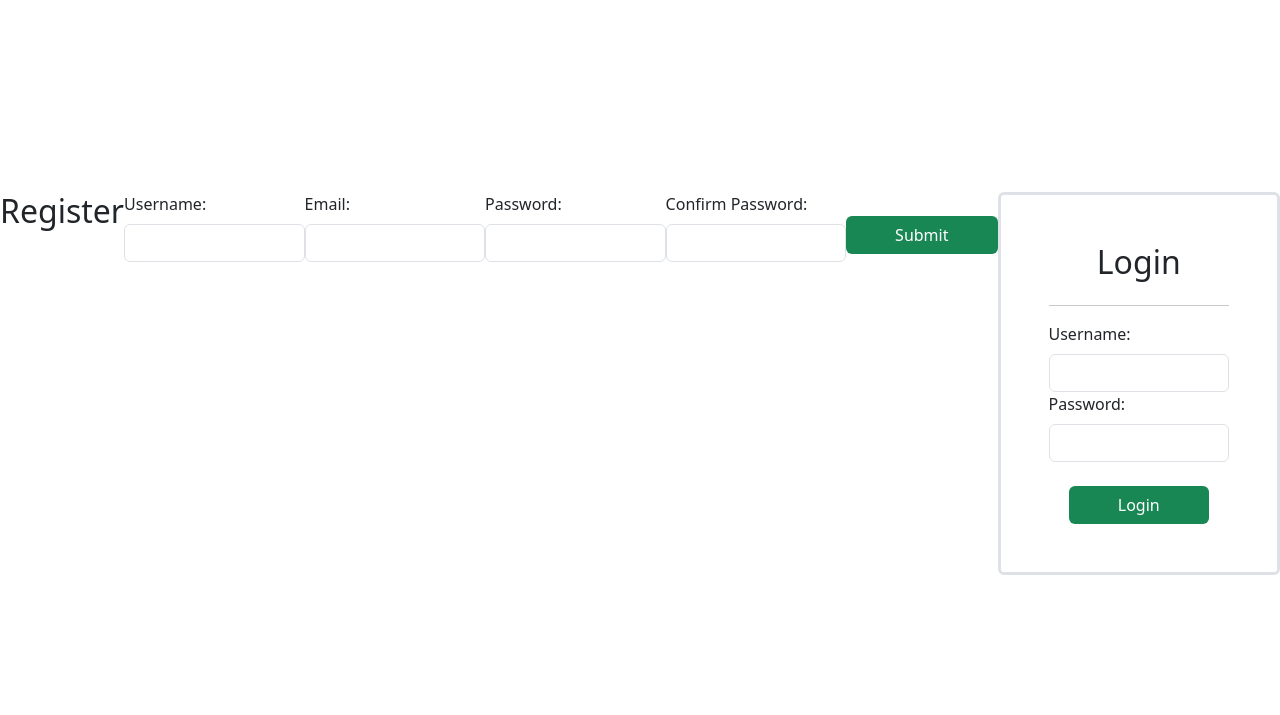
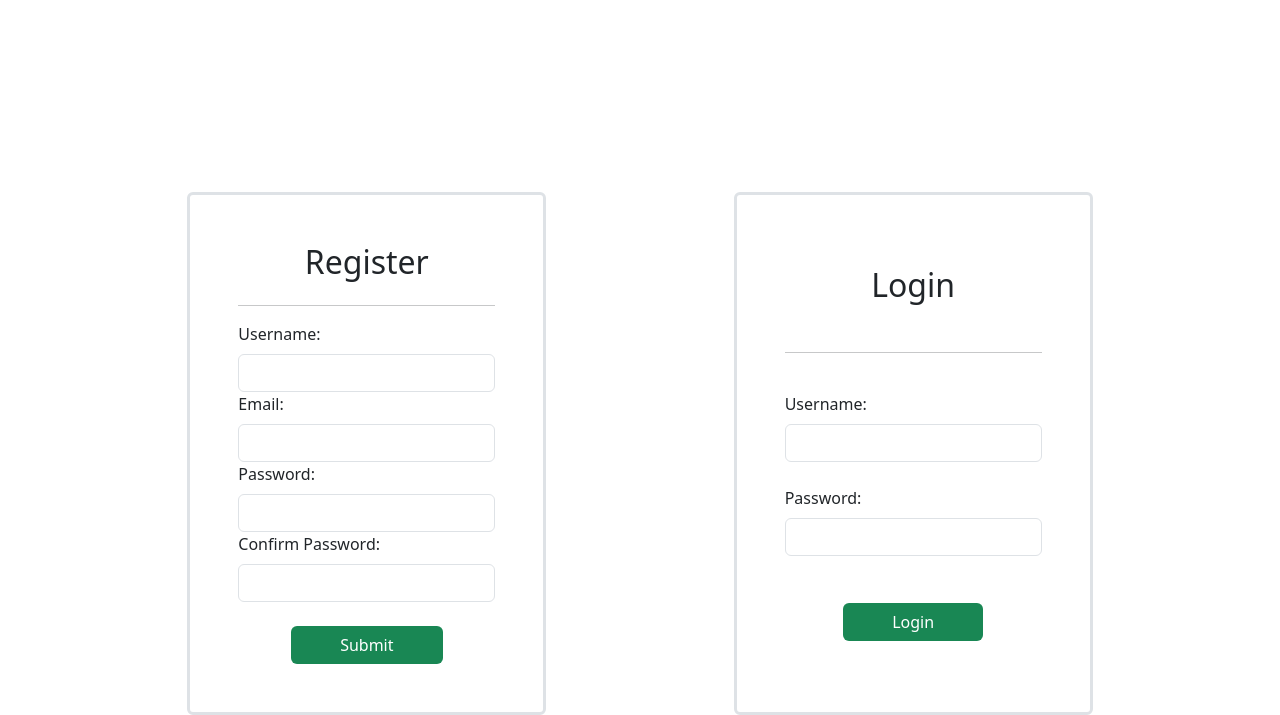
Before and after one commit to peterkim2014/Library, a Flask app: page / in a window 1280 px wide. Shown: the part 91-806 px from the top of the page. Before the commit the page ends 666 px from the top, so only its background shows below. Run offline with Flask 3, Linux system fonts and the light colour scheme.

Commit message:
Bug fix on template

```diff
--- a/flask_app/templates/welcome_page.html
+++ b/flask_app/templates/welcome_page.html
@@ -13,7 +13,7 @@
         <h1>Books for Nooks</h1>
     </header>
     <content style="margin-top: 12rem;" class="d-flex justify-content-evenly">
-
+        <form class="border border-3 p-5 d-flex flex-column justify-content-evenly rounded" action="" method="POST">
             <h2 class="text-center">Register</h2>
             <hr>
             <div>
```
